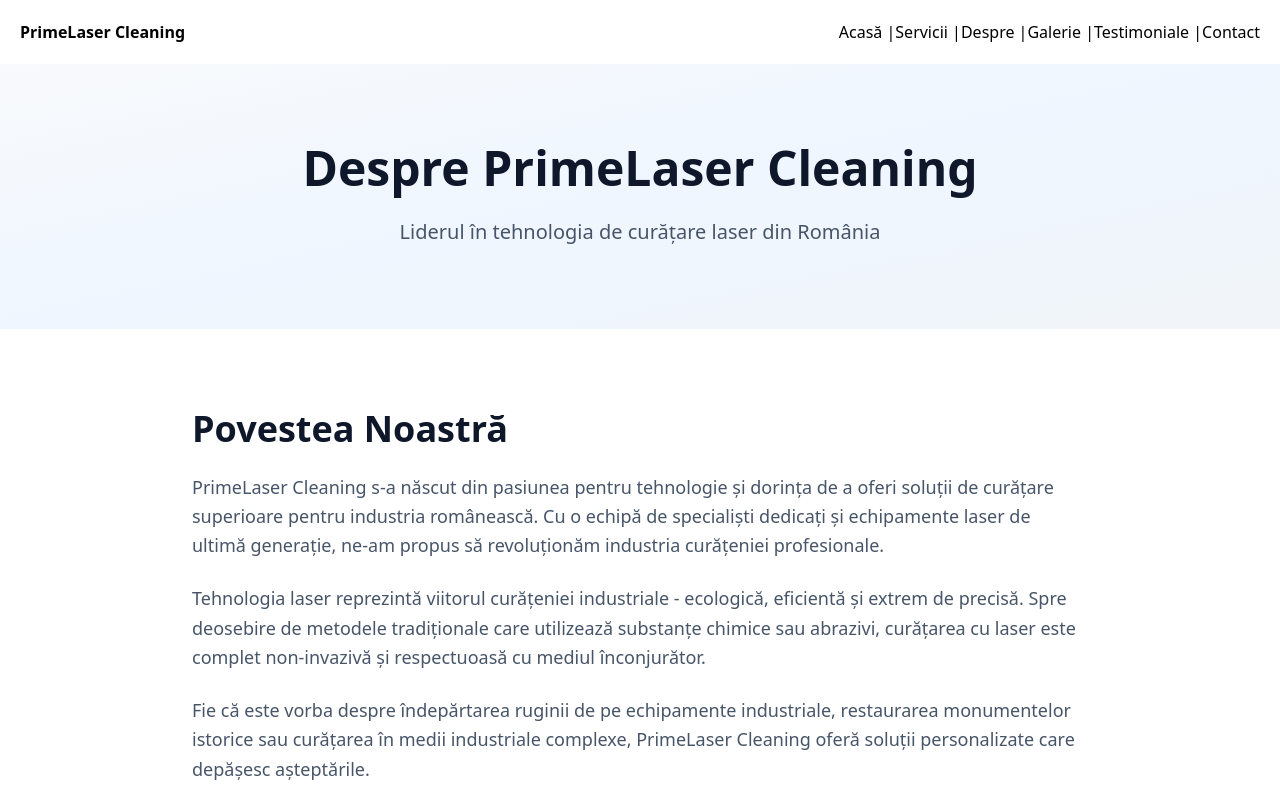
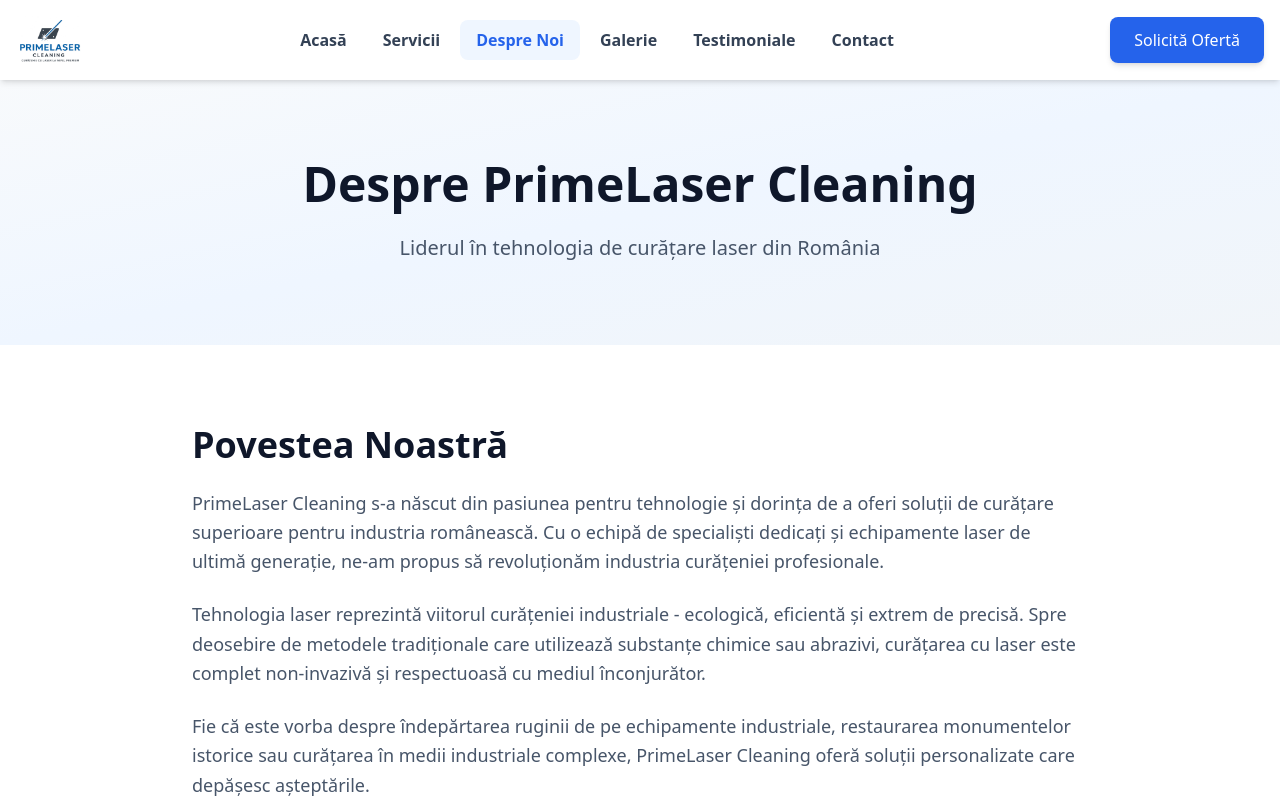
Before and after one commit to Shurub23/primelaser-frontend, a Next.js app: page /despre in a window 1280 px wide. Shown: the top 800 px of the page. Built offline with nearby package versions, Linux system fonts and the light colour scheme.

Commit message:
Refactor Navbar to include responsive design

```diff
--- a/components/Navbar.js
+++ b/components/Navbar.js
@@ -1,19 +1,100 @@
+import { useState } from "react";
 import Link from "next/link";
-
+import { useRouter } from "next/router";
+import { Menu, X } from "lucide-react";
 
 export default function Navbar() {
-return (
-<header style={{ padding: 20 }}>
-<Link href="/"><strong>PrimeLaser Cleaning</strong></Link>
-<nav style={{ float: "right" }}>
-<Link href="/index">Acasă</Link> |
-<Link href="/servicii">Servicii</Link> |
-<Link href="/despre">Despre</Link> |
-<Link href="/galerie">Galerie</Link> |
-<Link href="/testimoniale">Testimoniale</Link> |
-<Link href="/contact">Contact</Link>
-</nav>
-</header>
-);
+  const [isMenuOpen, setIsMenuOpen] = useState(false);
+  const router = useRouter();
 
+  const navLinks = [
+    { path: "/", label: "Acasă" },
+    { path: "/servicii", label: "Servicii" },
+    { path: "/despre", label: "Despre Noi" },
+    { path: "/galerie", label: "Galerie" },
+    { path: "/testimoniale", label: "Testimoniale" },
+    { path: "/contact", label: "Contact" },
+  ];
+
+  const isActive = (path) => router.pathname === path;
+
+  return (
+    <header className="bg-white shadow-md sticky top-0 z-50">
+      <div className="max-w-7xl mx-auto px-4">
+        <div className="flex items-center justify-between h-20">
+          {/* Logo */}
+          <Link href="/" className="flex items-center">
+            <img
+              src="/logo.png"
+              alt="PrimeLaser Cleaning"
+              className="h-12 w-auto"
+            />
+          </Link>
+
+          {/* Desktop nav */}
+          <nav className="hidden lg:flex items-center space-x-1">
+            {navLinks.map((link) => (
+              <Link
+                key={link.path}
+                href={link.path}
+                className={`px-4 py-2 rounded-lg font-semibold transition-all duration-300 ${
+                  isActive(link.path)
+                    ? "text-blue-600 bg-blue-50"
+                    : "text-slate-700 hover:text-blue-600 hover:bg-slate-50"
+                }`}
+              >
+                {link.label}
+              </Link>
+            ))}
+          </nav>
+
+          {/* CTA Desktop */}
+          <div className="hidden lg:block">
+            <Link
+              href="/contact"
+              className="bg-blue-600 hover:bg-blue-700 text-white px-6 py-3 rounded-lg shadow-md hover:shadow-lg transition-all duration-300"
+            >
+              Solicită Ofertă
+            </Link>
+          </div>
+
+          {/* Mobile menu button */}
+          <button
+            className="lg:hidden p-2 text-slate-700 hover:text-blue-600"
+            onClick={() => setIsMenuOpen(!isMenuOpen)}
+          >
+            {isMenuOpen ? <X size={24} /> : <Menu size={24} />}
+          </button>
+        </div>
+
+        {/* Mobile nav */}
+        {isMenuOpen && (
+          <nav className="lg:hidden py-4 border-t border-slate-200">
+            {navLinks.map((link) => (
+              <Link
+                key={link.path}
+                href={link.path}
+                onClick={() => setIsMenuOpen(false)}
+                className={`block px-4 py-3 rounded-lg font-semibold ${
+                  isActive(link.path)
+                    ? "text-blue-600 bg-blue-50"
+                    : "text-slate-700 hover:text-blue-600 hover:bg-slate-50"
+                }`}
+              >
+                {link.label}
+              </Link>
+            ))}
+            <div className="mt-4 px-4">
+              <Link
+                href="/contact"
+                className="block text-center bg-blue-600 hover:bg-blue-700 text-white py-3 rounded-lg shadow-md"
+              >
+                Solicită Ofertă
+              </Link>
+            </div>
+          </nav>
+        )}
+      </div>
+    </header>
+  );
 }
```
